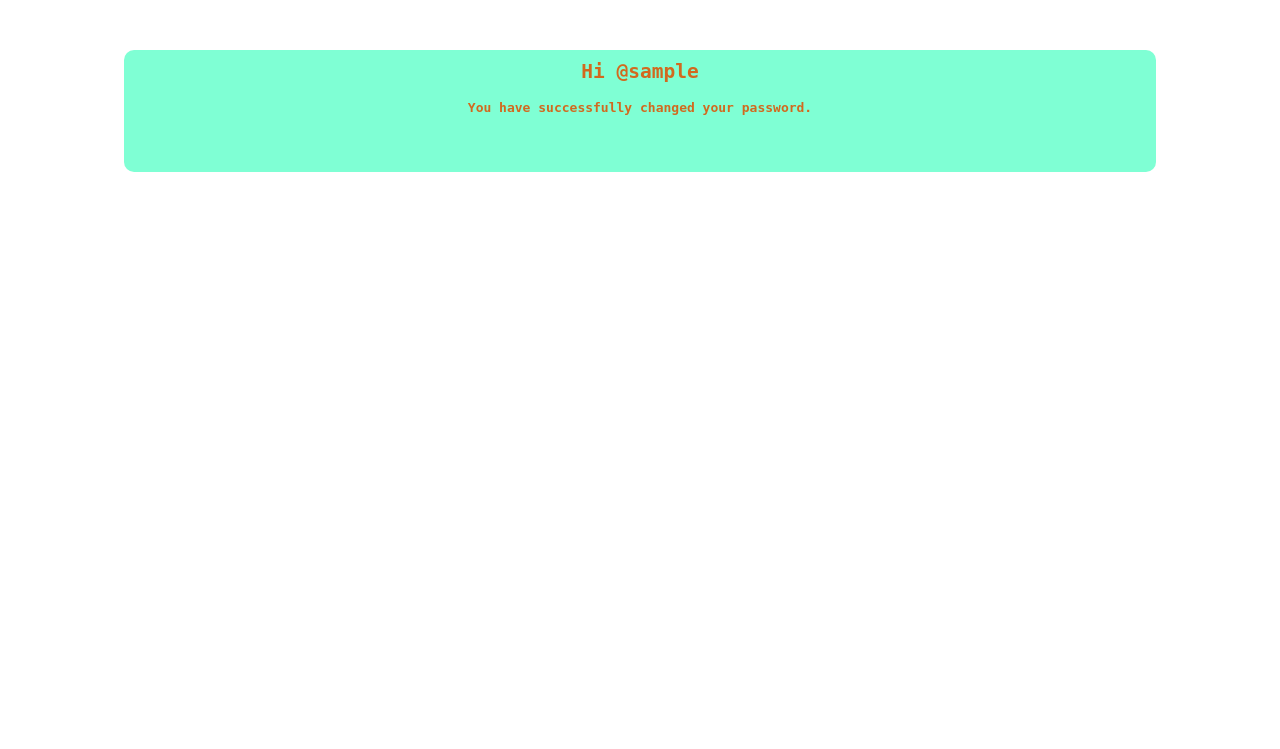
After one commit to lazyKT/REST-API, a Flask app: template templates/pwd_changed.html in a window 1280 px wide. The commit adds this page. Shown: the top 749 px of the page. Run offline with Flask 2, Linux system fonts and the light colour scheme; the template is opened without the code that fills it: most values are stand-ins (such as "Sample title", 1, 10 or a date in 2020); parts of the project's set-up code (start-up, migrations or seed data) failed here and were passed over.

Commit message:
Password-reset Link Verification and Exipry

```diff
--- a/app.py
+++ b/app.py
@@ -209,15 +209,10 @@ def get_status(task_id):
 : Users must click this route in their email inbox to activate their account.
 : InActive users cannot be validated and cannot access the app.
 """
-@app.route('/activate/<user_id>')
-def confirm_user(user_id):
-    UserModel.activate_account(user_id)
-    return render_template('activate.html')
-
 @app.route('/confirm/<token>')
 def confirm_email(token):
     try:
-        email = confirm_token(token, expiration=90)
+        email = confirm_token(token)
     except:
         return "The Confirmation Link has been invalid or expired."
     if not email:
@@ -271,14 +266,24 @@ def forget_password():
 : This route is the password reset link for users who forgot their passwords on Login Page
 : Users click 'Forgot Password?' link and the route link will be sent to their emails.
 """
-@app.route('/reset-password/<user_id>', methods=['GET', 'POST'])
-def reset_password(user_id):
-    user = UserModel.find_by_id(user_id)
+@app.route('/reset-password/<token>', methods=['GET', 'POST'])
+def reset_password(token):
+    try:
+        email = confirm_token(token, expiration=600) # ! expired in 10 minutes
+    except:
+        return "The reset-password link is invalid or expired."
+    if not email:
+        return "The reset-password link is expired. Try to request new one."
+    user = UserModel.find_by_email(email)
     if user and request.method == 'GET':
         return render_template('reset_pwd.html', username = user.username)
     if request.form['reset'] == 'Reset':
-        password = request.form['password']
-        return password_reset(user_id, password)
+        if request.form['password'] == request.form['confirm_pwd']:
+            password = request.form['password']
+            return password_reset(user.id, password)
+        else: # If passwords doesn't match. Alert User
+            flash("Passwords don't match!")
+            return render_template('reset_pwd.html', username = user.username)
 
 
 # Routes and Resources
--- a/models/users.py
+++ b/models/users.py
@@ -81,12 +81,12 @@ class UserModel(db.Model):
     : This function actually sends the pwd-rest-link to given email address.
     """
     @classmethod
-    def send_pwd_reset_link(cls, user_id, email):
+    def send_pwd_reset_link(cls, token, username, email):
         print("Sending Password Reset Link")
-        link = request.url_root[:-1] + f'/reset-password/{user_id}'
+        link = request.url_root[:-1] + f'/reset-password/{token}'
         sender = os.environ.get('HOST_EMAIL')
         subject = os.environ.get('FORGET_PASSWORD_SUBJECT')
-        body = f"{os.environ.get('FORGET_PASSWORD_EMAIL')} Please click {link} to reset your password."
+        body = render_template('pwd_reset_email.html', username = username, reset_link = link)
         send(sender, email, subject, body)
 
     """
--- /dev/null
+++ b/templates/pwd_changed.html
@@ -0,0 +1,33 @@
+<html>
+    <head>
+        <title>Account Activation</title>
+        <style>
+            div {
+                background-color: aquamarine;
+                padding: 10px;
+                border-radius: 10px;
+                color: chocolate;
+                align-items: center;
+                font-family: monospace;
+                width: 80%;
+                height: 13%;
+                margin: 50px auto;
+            }
+            h2 {
+                width: fit-content;
+                height: 40px;
+                margin: auto;
+            }
+            p {
+                width: fit-content;
+                margin: auto;
+            }
+        </style>
+    </head>
+    <body>
+        <div>
+            <h2>Hi @{{ username }}</h2>
+            <p><strong>You have successfully changed your password.</strong></p>
+        </div>
+    </body>
+</html>
```
Also changed, not shown: default_config.py (+1 -7 lines), resources/users.py (+6 -4 lines), templates/pwd_reset_email.html (added, +9 -0 lines), templates/reset_pwd.html (+17 -2 lines).
